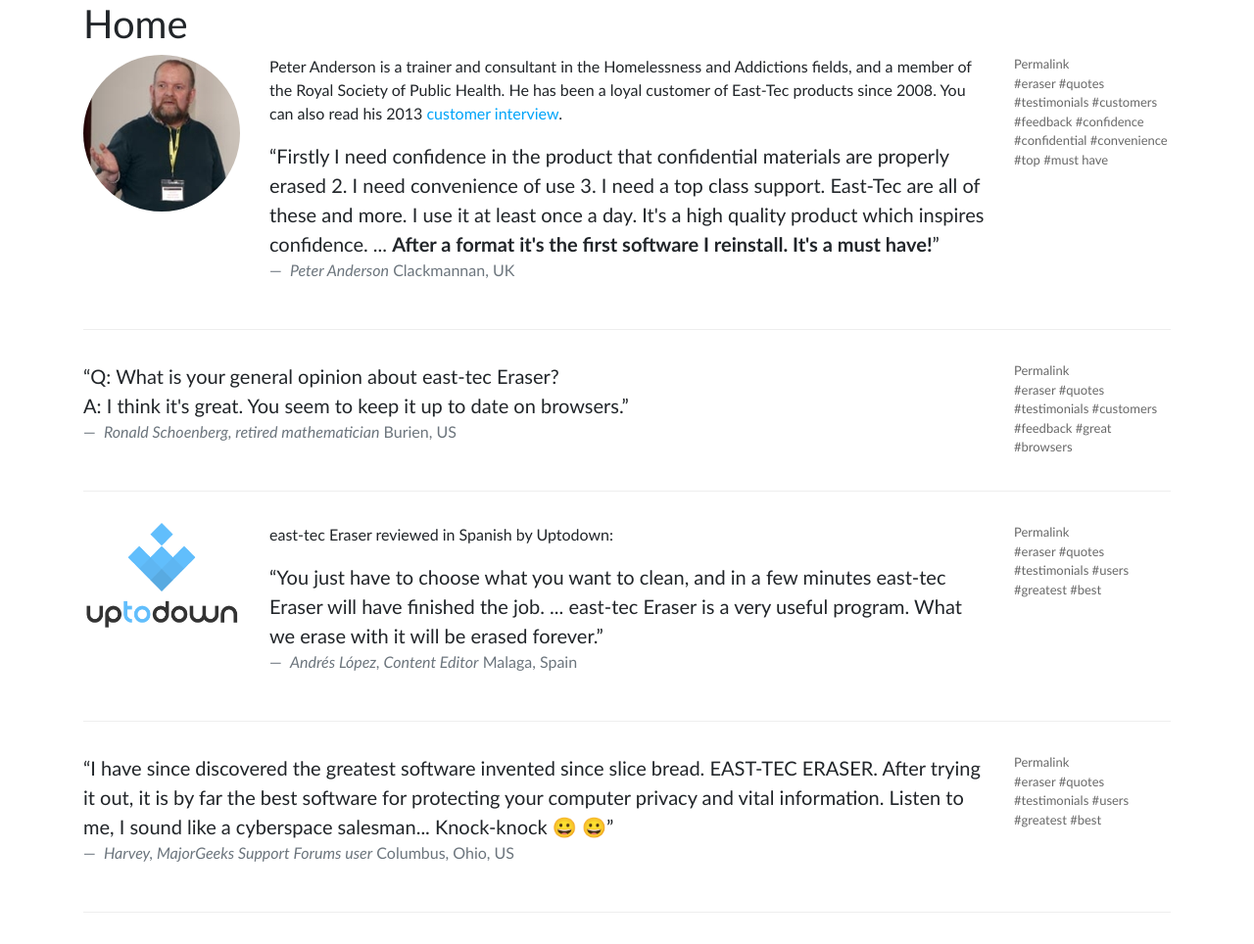
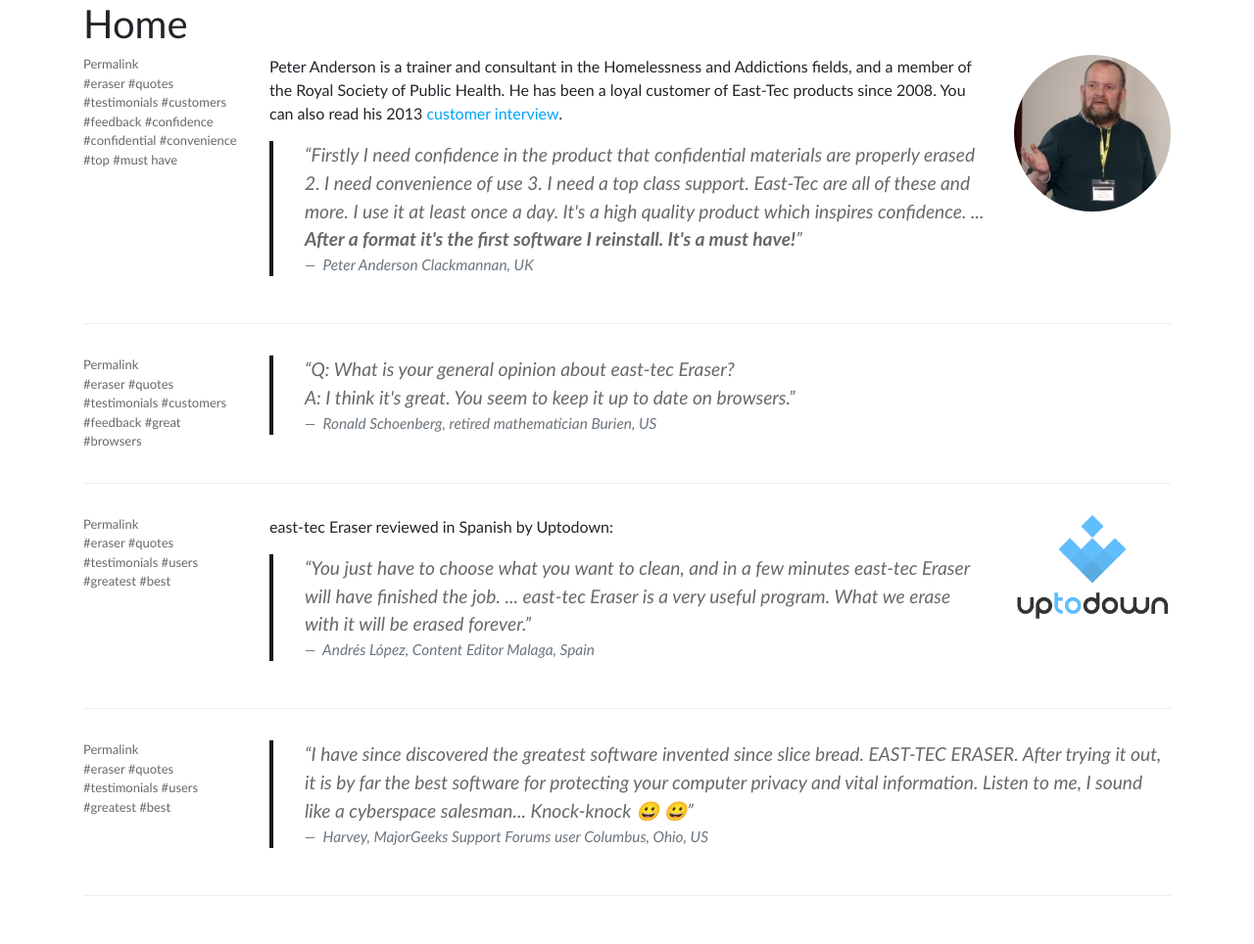
Before and after one commit to East-Tec/about.east-tec.com, a Jekyll site: the page built from index.html, in a window 1280 px wide. Shown: the whole page at 98% size. Built offline with Jekyll 4.4.1, drawn with Linux system fonts in a browser that asks for light colours.

Commit message:
Try to improve layout

```diff
--- a/_includes/common/post.html
+++ b/_includes/common/post.html
@@ -3,7 +3,7 @@
 
         {{ thecontent }}
 
-        <footer class="col-lg-2 aet-entry-footer">
+        <footer class="col-lg-2 order-lg-first aet-entry-footer">
             <span class="d-lg-block">
                 {% if page.id %}
                     <time>{{ post.date | date_to_string }}</time>
--- a/_includes/common/stdpost.html
+++ b/_includes/common/stdpost.html
@@ -1,18 +1,10 @@
 {% capture thecontent %}
-
-    {% if post.post_image %}
-        <div class="col-md-2">
-            <p>
-                <img src="{{ post.post_image }}" class="img-fluid {% if post.post_image_avatar %}aet-image--avatar{% endif %}" alt="" />
-            </p>
-        </div>
-    {% endif %}
 
     <div class="col">
 
         {{ post.content }}
 
-        <blockquote class="blockquote">
+        <blockquote class="aet-quote">
             <div class="aet-quote__content">{{ post.post_quote }}</div>
             <footer class="blockquote-footer">
                 <cite>{{ post.post_cite }}</cite> {{ post.post_cite_location }}
@@ -24,5 +16,13 @@
         </div>
     </div>
 
+    {% if post.post_image %}
+        <div class="col-md-2 order-lg-last">
+            <p>
+                <img src="{{ post.post_image }}" class="img-fluid {% if post.post_image_avatar %}aet-image--avatar{% endif %}" alt="" />
+            </p>
+        </div>
+    {% endif %}
+
 {% endcapture %}
 {% include common/post.html %}
--- a/styles/main.css
+++ b/styles/main.css
@@ -17,6 +17,13 @@
       padding-bottom: 2rem;
   }
 
+  .aet-quote {
+    border-left: 4px solid #1a1a1a;
+    color: #686868;
+    font-size: 1.2rem;
+    font-style: italic;
+    padding-left: 2rem;
+  }
 
 .aet-quote__content::before {
     content: open-quote;
```
